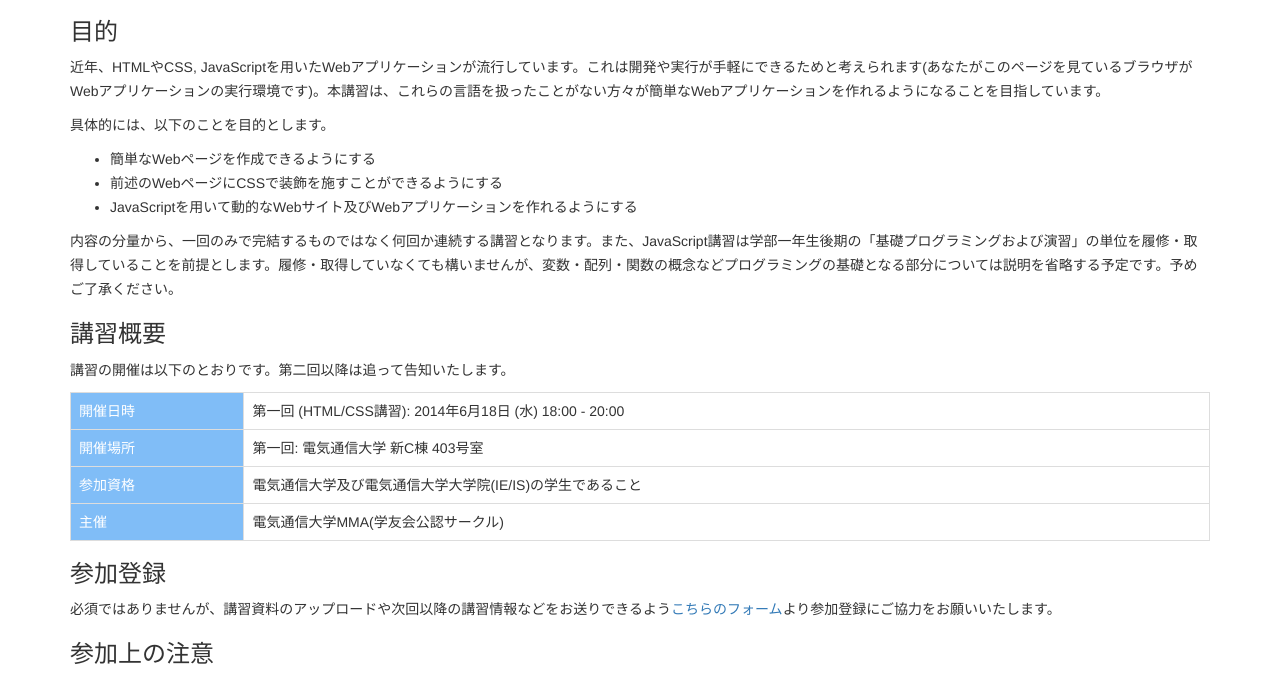
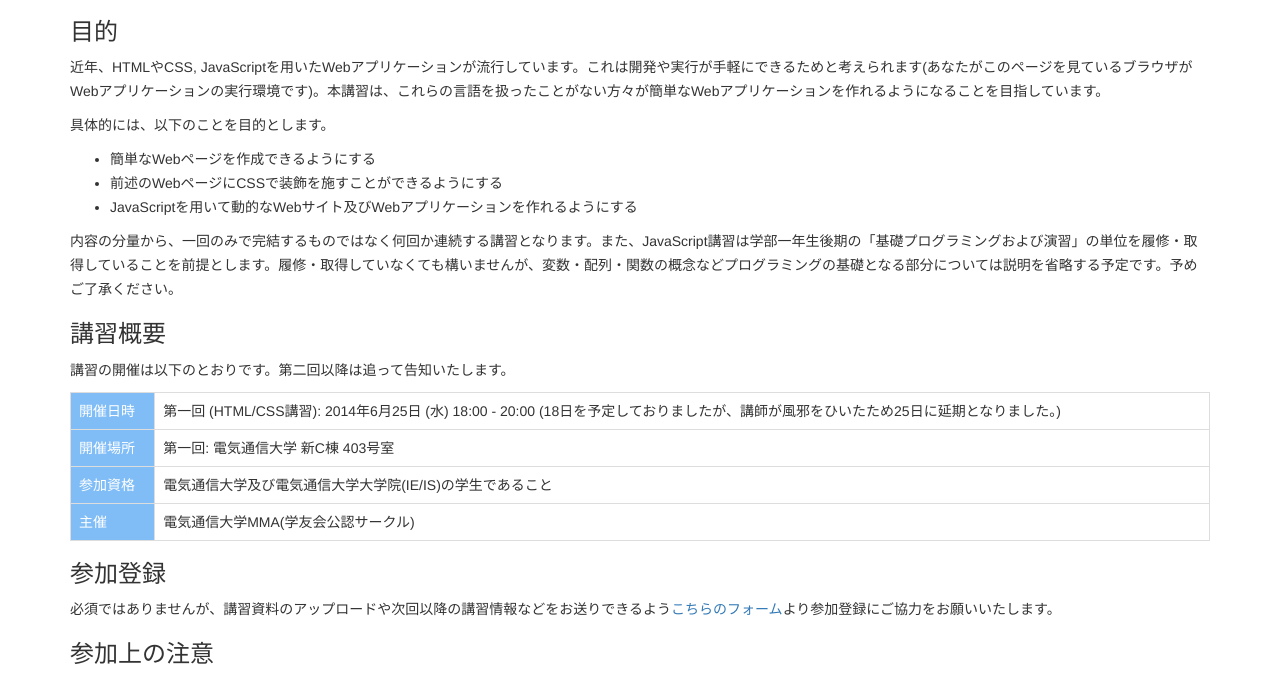
Before and after one commit to uecmma/jssem2014, a plain HTML site: page index.html in a window 1280 px wide. Shown: the part 92-766 px from the top of the page. Drawn offline with nearby package versions, Linux system fonts and the light colour scheme.

Commit message:
講師が風邪をひいたため、日程を変更しました。

```diff
--- a/index.html
+++ b/index.html
@@ -33,7 +33,7 @@
       <table class="table table-bordered">
         <tr>
           <th>開催日時</th>
-          <td>第一回 (HTML/CSS講習): 2014年6月18日 (水) 18:00 - 20:00</td>
+          <td>第一回 (HTML/CSS講習): 2014年6月25日 (水) 18:00 - 20:00 (18日を予定しておりましたが、講師が風邪をひいたため25日に延期となりました。)</td>
         </tr>
         <tr>
           <th>開催場所</th>
```
